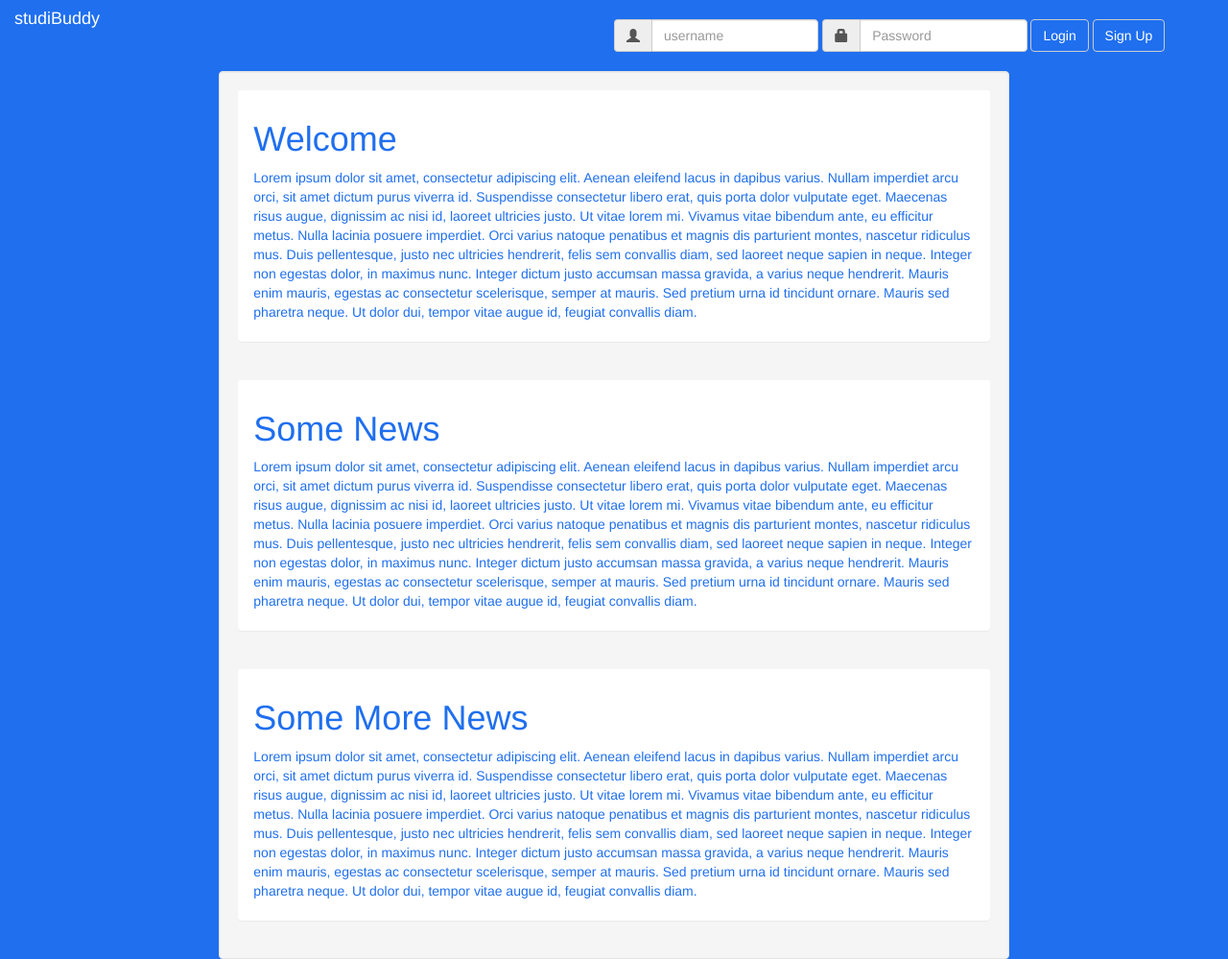
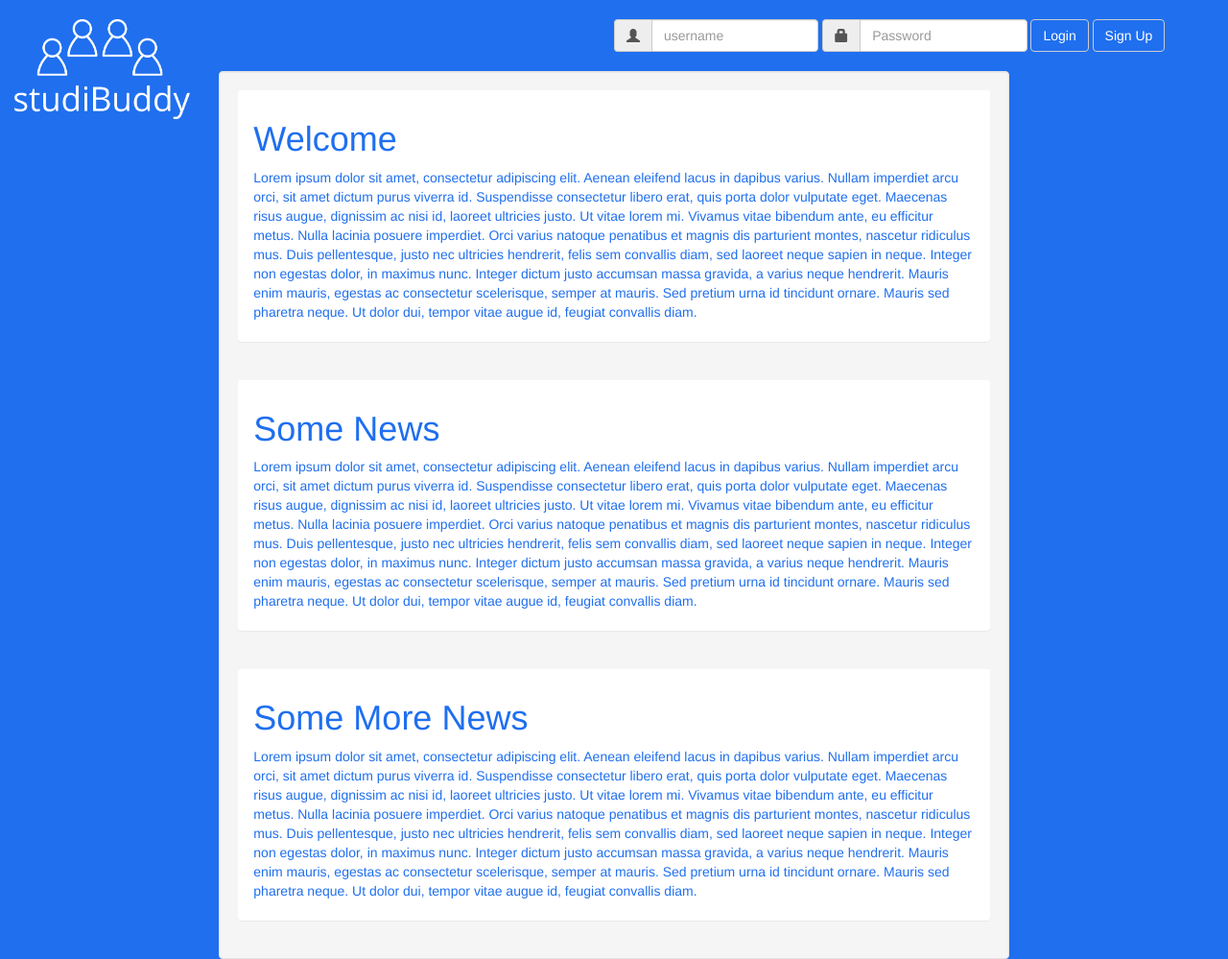
Before and after one commit to cclinard84-zz/InternetSoftwareDevelopment, a plain HTML site: page studiBuddy/index.html in a window 1280 px wide. Shown: the top 999 px of the page at 96% size. Drawn offline with nearby package versions, Linux system fonts and the light colour scheme.

Commit message:
Added studiBuddy logo

```diff
--- a/studiBuddy/index.html
+++ b/studiBuddy/index.html
@@ -81,7 +81,8 @@
   <div class="container-fluid">
     <div class="row content">
       <div class="col-md-2 sidenav">
-        <a href="index.html"><h4>studiBuddy</h4></a>
+        <br>
+        <a href="index.html"><img src="images/studiBuddylogo.png" class="img-responsive" onclick=></a></img>
       </div>
       <form class="form-inline">
         <br>
```
Also changed, not shown: studiBuddy/images/studiBuddyLogo.png (added).
